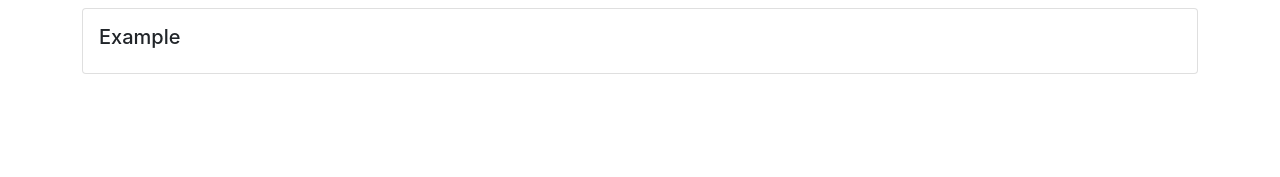
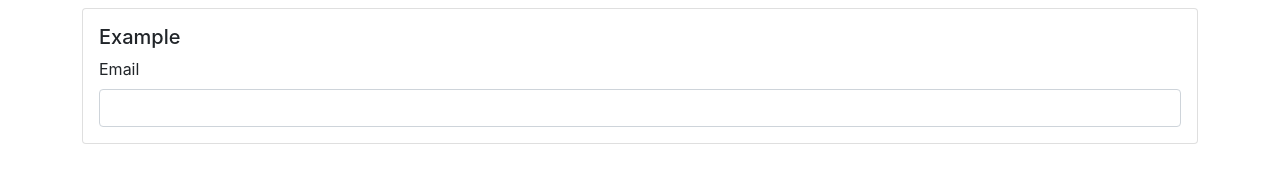
Before and after one commit to rokokos97/start-hooks, a React (Create React App) app: page /useCallback in a window 1280 px wide. Shown: the part 327-504 px from the top of the page. Built offline with nearby package versions, Linux system fonts and the light colour scheme.

Commit message:
useCallBack => create new state.

```diff
--- a/src/app/components/examples/useCallback/useCallBackExample.jsx
+++ b/src/app/components/examples/useCallback/useCallBackExample.jsx
@@ -1,11 +1,24 @@
-import React from "react";
+import React, { useState } from "react";
 import CardWrapper from "../../common/Card";
 import SmallTitle from "../../common/typografy/smallTitle";
 
 const UseCallBackExample = () => {
+    const [data, setData] = useState({});
+    const handleChange = ({ target }) => {
+        setData((prevState) => ({ ...prevState, [target.name]: target.value }));
+    };
     return (
         <CardWrapper>
             <SmallTitle>Example</SmallTitle>
+            <label htmlFor="email" className="form-label">Email</label>
+            <input
+                type="email"
+                id="email"
+                className="form-control"
+                onChange={handleChange}
+                name={"email"}
+                value={data.email || ""}
+            />
         </CardWrapper>
     );
 };
```
